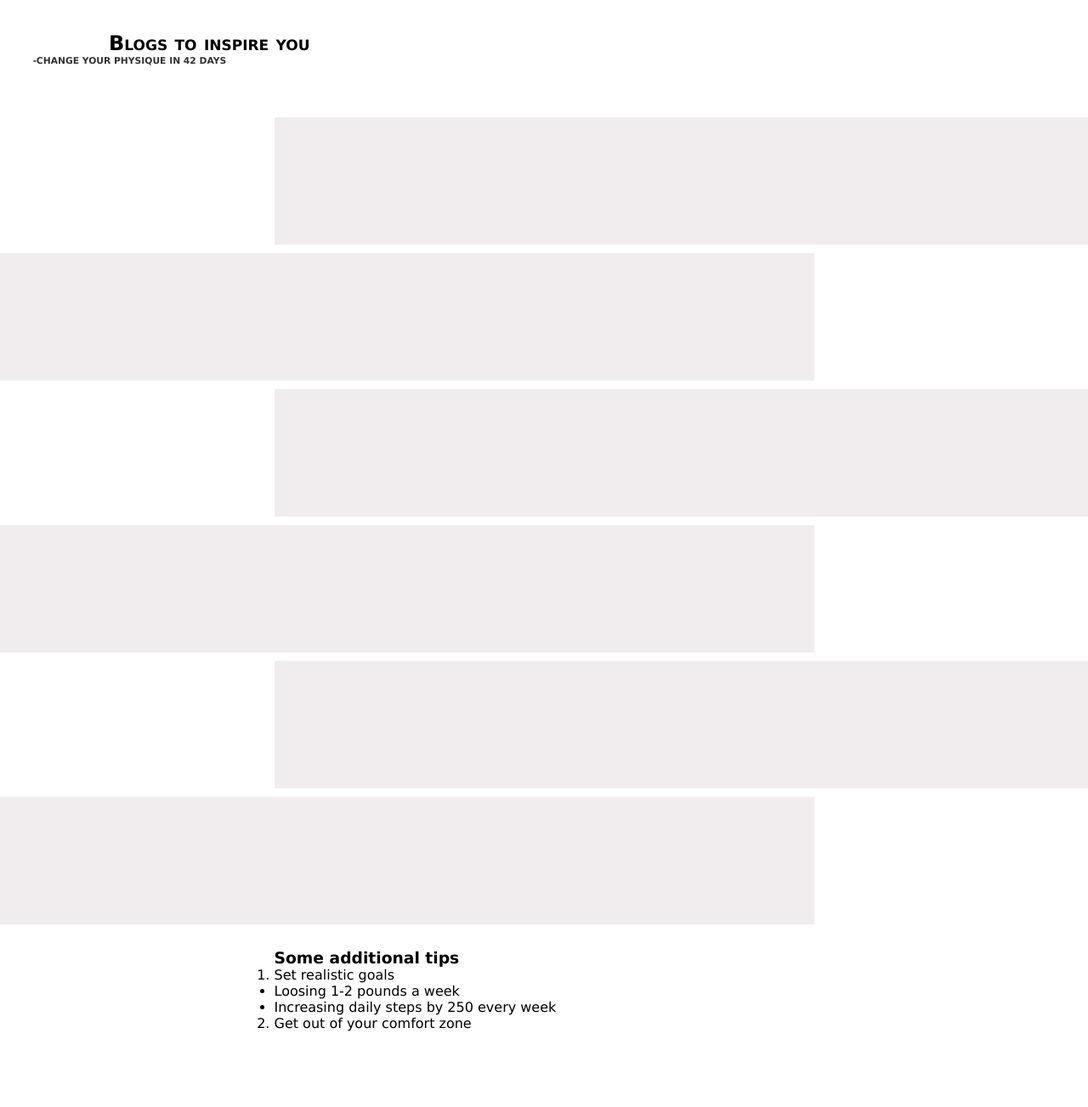
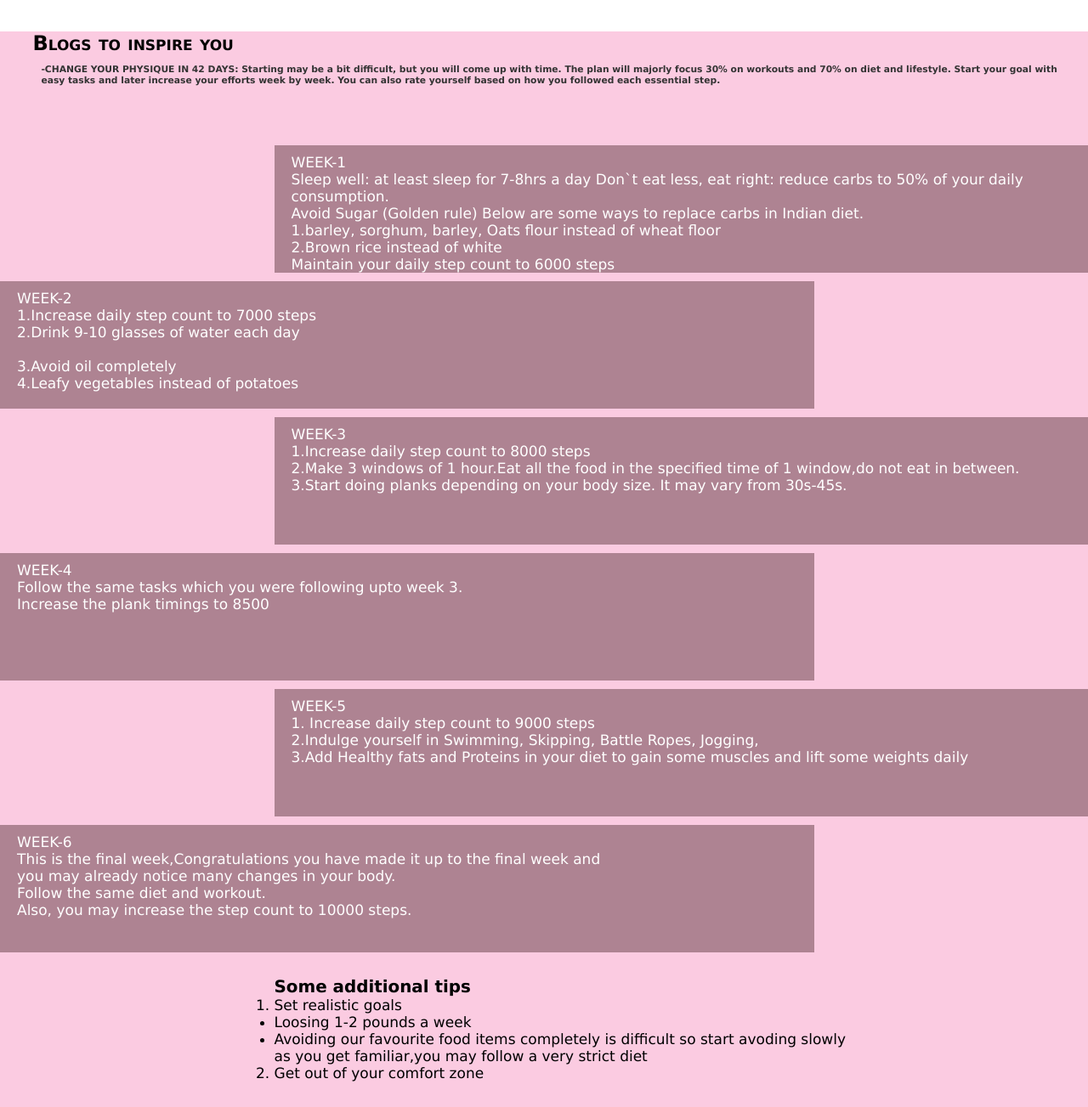
Before and after one commit to Sohamm24/WellnessStudio, a plain HTML site: page index.html in a window 1280 px wide. Shown: the part 620-1923 px from the top of the page at 85% size. Drawn offline with nearby package versions, Linux system fonts and the light colour scheme.

Commit message:
Blog final

```diff
--- a/index.html
+++ b/index.html
@@ -34,7 +34,7 @@
         <button class="s6">Login</button>
     </div>
  </div>
-<section><div class="contentLine"><h5>We are soon opening our offline stores</h5></div></section>
+<section><div class="contentLine"><h5>We are soon going to conduct online seminars</h5></div></section>
 <section><div class="Box1"><img class="landingPageimg" src="landingPage.jpg"><h1>The best guide to assist on your way to stay fit</h1></section>
     <section><div class="asanas">
        <button class="container" id="c1"><p>BMI Calculator</p></button>
@@ -53,23 +53,40 @@
        <button class="container" id="c2" onclick="DPbutton()"><p>Diet Plans</p></button>
        <button class="container" id="c3" onclick="WPbutton()"><p>Workout Plans</p></button>
     </div></section>
-    <section>
+    <section class="blog-parent">
         <h1 class="inspire">Blogs to inspire you
-          <h6 class="physique">-CHANGE YOUR PHYSIQUE IN 42 DAYS<h6>
+          <h6 class="physique"><p>-CHANGE YOUR PHYSIQUE IN 42 DAYS:
+
+            Starting may be a bit difficult, but you will come up with time. The plan will majorly focus 30% on workouts and 70% on diet and lifestyle. Start your goal with easy tasks and later increase your efforts week by week. You can also rate yourself based on how you followed each essential step.<p><h6>
         </h1>
       <div class="blog">
-        <div class="w w1"></div>
-        <div class="w w2"></div>
-        <div class="w w3"></div>
-        <div class="w w4"></div>
-        <div class="w w5"></div>
-        <div class="w w6"></div>
+        <div class="w w1"><p>WEEK-1<br>Sleep well: at least sleep for 7-8hrs a day
+            Don`t eat less, eat right: reduce carbs to 50% of your daily consumption.<br>
+            Avoid Sugar (Golden rule) Below are some ways to replace carbs in Indian diet.<br>
+             1.barley, sorghum, barley, Oats flour instead of wheat floor<br>
+             2.Brown rice instead of white<br>
+             Maintain your daily step count to 6000 steps<p> </div>
+        <div class="w w2"><p>WEEK-2<br>1.Increase daily step count to 7000 steps<br>2.Drink 9-10 glasses of water each day<br>
+             <br>3.Avoid oil completely<br>4.Leafy vegetables instead of potatoes<p></div>
+        <div class="w w3"><p>WEEK-3<br>1.Increase daily step count to 8000 steps<br>
+              2.Make 3 windows of 1 hour.Eat all the food in the specified time of 1 window,do not eat in between.<br>
+              3.Start doing planks depending on your body size. It may vary from 30s-45s. </p></div>
+        <div class="w w4"><p>WEEK-4<br>Follow the same tasks which you were following upto week 3.<br>
+          Increase the plank timings to 8500
+        </p></div>
+        <div class="w w5"><p>WEEK-5<br>1. Increase daily step count to 9000 steps<br>
+            2.Indulge yourself in Swimming, Skipping, Battle Ropes, Jogging,<br>
+            3.Add Healthy fats and Proteins in your diet to gain some muscles and lift some weights daily</p></div>
+        <div class="w w6"><p>WEEK-6<br>This is the final week,Congratulations you have made it up to the final week and<br>
+            you may already notice many changes in your body.<br>Follow the same diet and workout.<br>
+            Also, you may increase the step count to 10000 steps. </p></div>
         <div class="w w7"><h3>Some additional tips</h3>
             <ol>
               <li>Set realistic goals</li>
                  <ul style="list-style-type: disc;">
                     <li>Loosing 1-2 pounds a week</li>
-                    <li>Increasing daily steps by 250 every week</li>
+                    <li>Avoiding our favourite food items completely is difficult so start avoding slowly<br>
+                      as you get familiar,you may follow a very strict diet</li>
                 </ul>
               <li>Get out of your comfort zone</li>
             </ol>
--- a/landingPageStyle.css
+++ b/landingPageStyle.css
@@ -305,7 +305,7 @@ footer {
 }
 .inspire{
     font-variant:small-caps;
-    margin-left:10%;
+    margin-left:3%;
 }
 .blog{
   display:grid;
@@ -320,9 +320,16 @@ footer {
      margin-left:3%;
 }
 .w{
-   height: 150px;
+   font-size:17px;
+   height:150px;
    width: 100%;
-   background-color: rgb(241, 237, 239);
+   background-color:rgb(174, 131, 146);
+   color:white;
+}
+.w p{
+  padding-left:20px;
+  padding-right:20px;
+  padding-bottom: 20px;
 }
 .w1{
   grid-row-start:1;
@@ -361,7 +368,11 @@ footer {
     grid-column-end:5;
     padding-top:2%;
     max-width:100%;
-    background-color:#fff;
+    background-color: rgb(251, 203, 225);
+    color: black;
+  }
+  .blog-parent{
+    background-color: rgb(251, 203, 225);
   }
 
 @media only screen and (max-width:800px) {
@@ -414,7 +425,16 @@ footer {
     transform:translate3d(0px,0px,0px);
     font-size: small;
     }
+    .w{
+        height: 280px;
+    }
+    .w2{
+        height:230px;
+    }
+    .w4{
+        height:150px;
+    }
    .w7{
-     font-size:larger;
+     font-size:20px;
    }
 }
```
